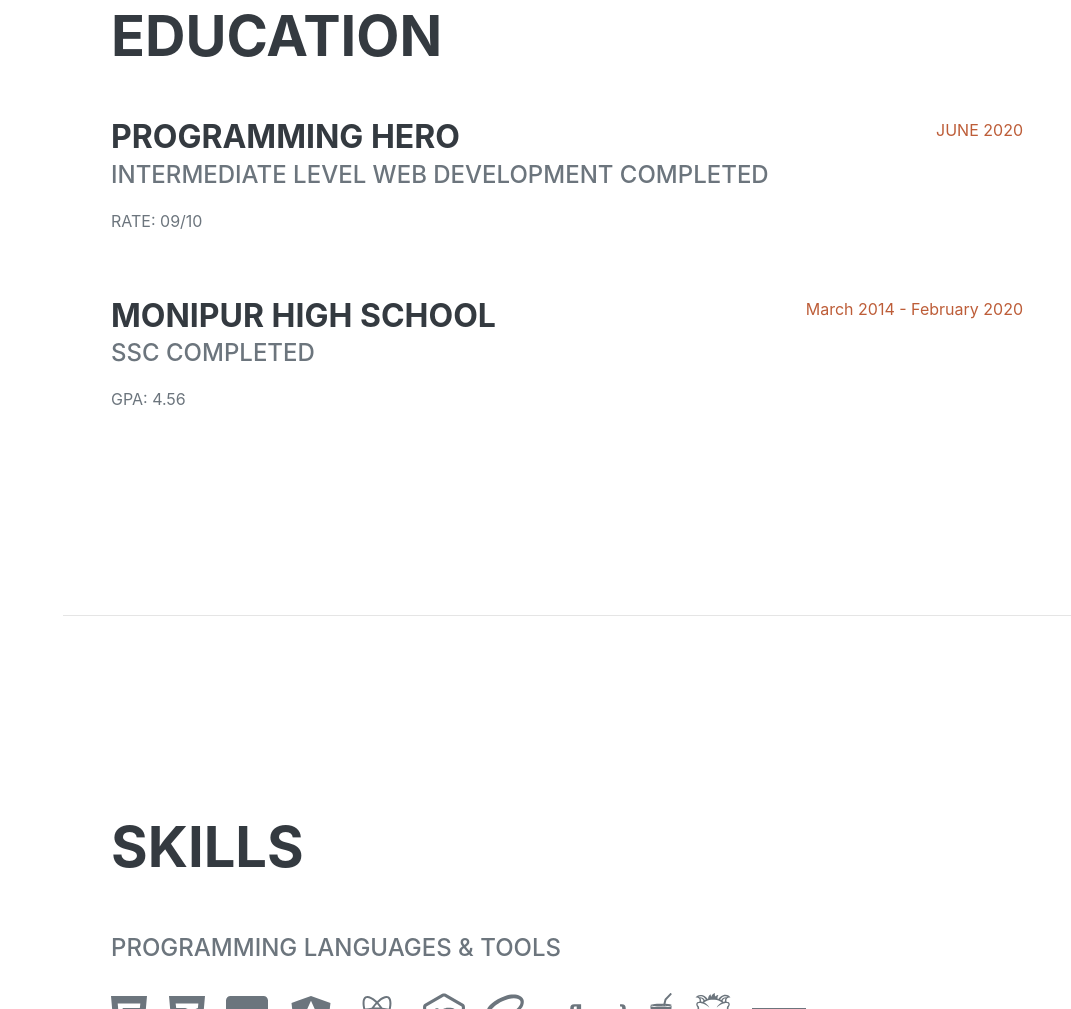
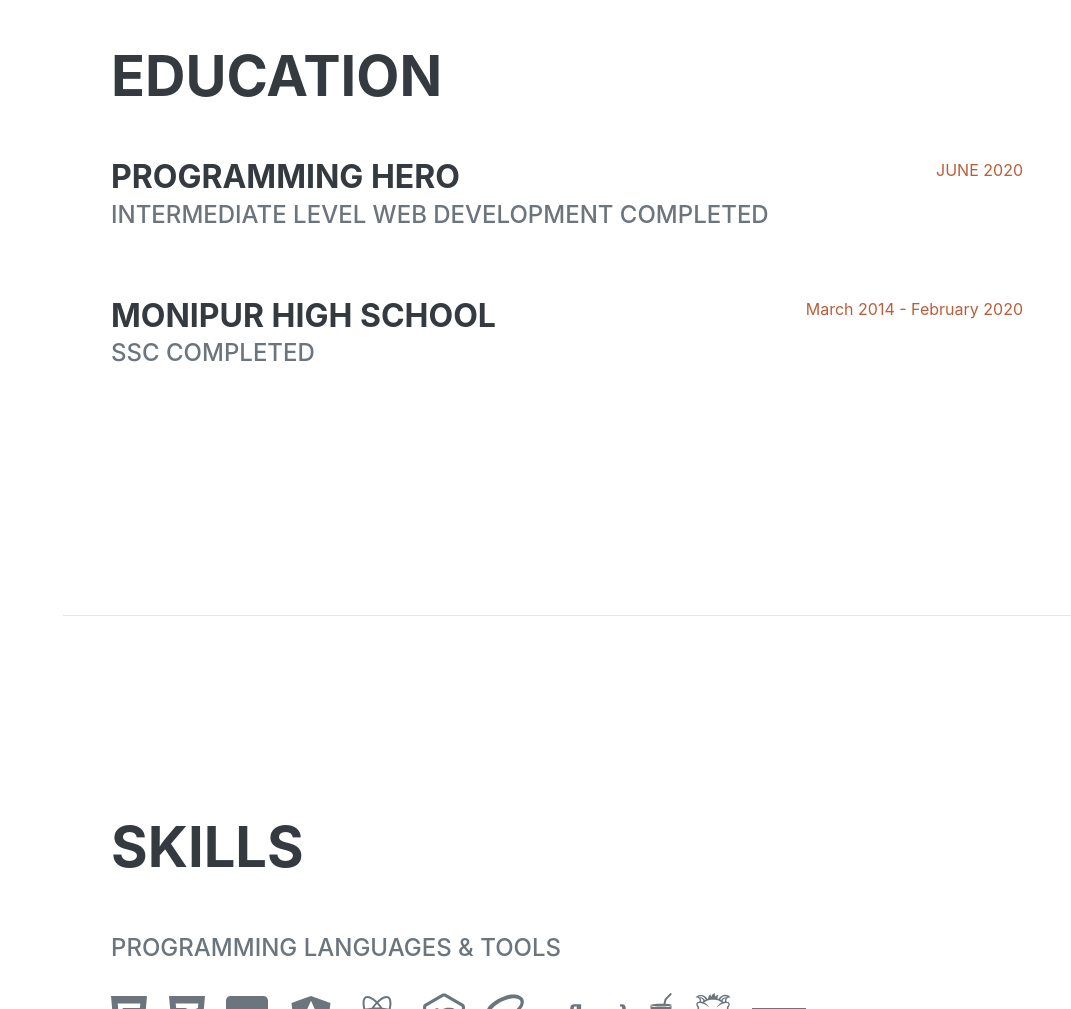
Before and after one commit to tanviria07/cv, a plain HTML site: page index.html in a window 1280 px wide. Shown: the part 1787-2796 px from the top of the page, without its empty margins (209-1280 px from the left). Drawn offline with nearby package versions, Linux system fonts and the light colour scheme; a web font is replaced by a local one.

Commit message:
remove gpa

```diff
--- a/index.html
+++ b/index.html
@@ -107,7 +107,7 @@
                             <h3 class="mb-0">Programming Hero</h3>
                             <div class="subheading mb-3">Intermediate level Web Development Completed</div>
                             <div></div>
-                            <p>RATE: 09/10</p>
+                            <p></p>
                         </div>
                         <div class="flex-shrink-0"><span class="text-primary">JUNE 2020</span></div>
                     </div>
@@ -115,7 +115,7 @@
                         <div class="flex-grow-1">
                             <h3 class="mb-0">Monipur High School</h3>
                             <div class="subheading mb-3">SSC Completed</div>
-                            <p>GPA: 4.56</p>
+                            <p></p>
                         </div>
                         <div class="flex-shrink-0"><span class="text-primary">March 2014 - February 2020</span></div>
                     </div>
```
